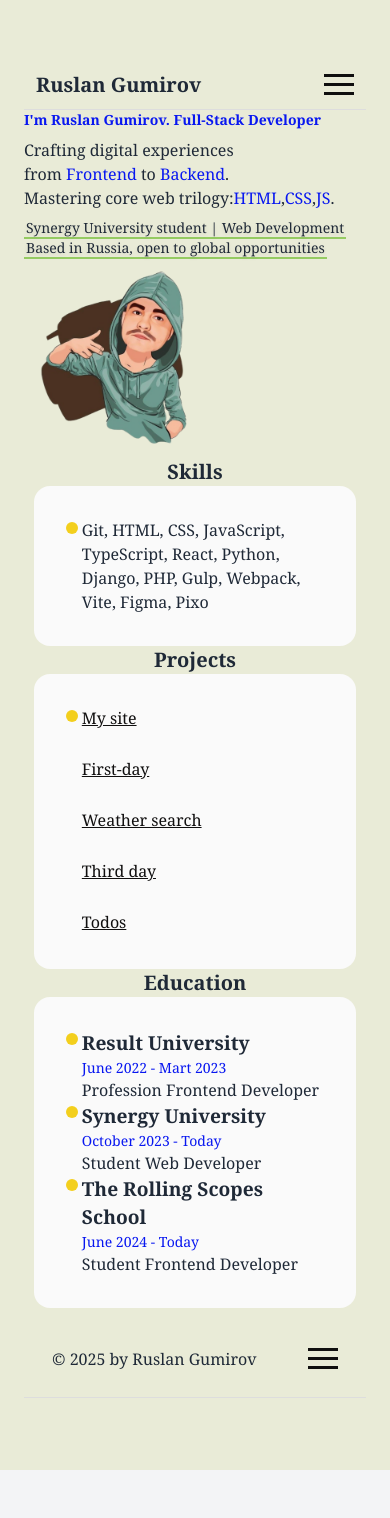
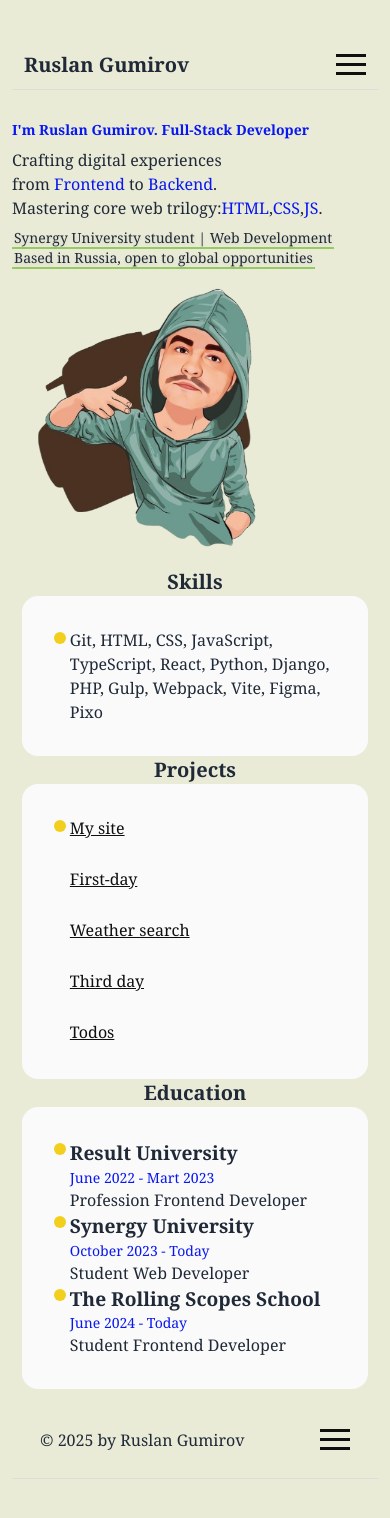
Before and after one commit to gumirus/about_me, a React (Vite) app: page / in a window 390 px wide. Shown: the top 1518 px of the page. Before the commit the page ends 1470 px from the top, so only its background shows below. Built offline with nearby package versions, Linux system fonts and the light colour scheme.

Commit message:
fix corrections media and add header-info position: sticky

```diff
--- a/src/App.jsx
+++ b/src/App.jsx
@@ -10,7 +10,7 @@ export default function App() {
   useSmoothScroll()
   return (
     <div className="body-content">
-      <div className="container max-w-7xl mx-auto px-6">
+      <div className="container max-w-3xl mx-auto px-3">
         <main className="py-10 text-gray-800 scroll-smooth">
           <Header />
           <Greetings />
--- a/src/components/Header.jsx
+++ b/src/components/Header.jsx
@@ -34,7 +34,7 @@ export default function Header() {
 
   return (
     <header className="header-info">
-      <h2 className="text-xl font-bold">Ruslan Gumirov</h2>
+      <h1 className="text-xl font-bold">Ruslan Gumirov</h1>
 
       <nav className="relative">
         {isMobile && (
--- a/src/index.css
+++ b/src/index.css
@@ -72,13 +72,17 @@ body {
   @apply flex flex-row justify-start items-center gap-2 list-none;
 }
 
-
 .skills-ul {
   @apply list-none pl-0;
 }
 
 .header-info {
-  @apply flex flex-row justify-between items-center mt-5;
+  @apply flex flex-row justify-between items-center;
+  position: sticky;
+  top: 0;
+  z-index: 1000;
+  background: var(--main-bg);
+  padding: 0 1rem;
 }
 
 .main-content {
@@ -109,6 +113,7 @@ body {
 
 .greetings {
   @apply flex flex-col items-start justify-start gap-2;
+  margin-top: 30px;
 }
 
 .section-greetings {
@@ -147,9 +152,9 @@ body {
 
 .footer-content {
   @apply flex flex-row justify-between items-center mt-10 mb-8;
-  position: relative; /* изменено: убрал absolute */
-  bottom: auto; /* сброс */
-  left: auto; /* сброс */
+  position: relative;
+  bottom: auto;
+  left: auto;
   width: 100%;
   padding: 0 1rem;
   box-sizing: border-box;
@@ -258,28 +263,7 @@ body {
   }
 }
 
-@media (max-width: 1028px) {
-  .header-info {
-    flex-direction: column;
-    align-items: center;
-  }
-  .main-img {
-    width: 300px;
-    height: 300px;
-  }
-  .img-container::before {
-    width: 110%;
-    height: 60%;
-    top: 25%;
-  }
-  .img-container::after {
-    width: 120%;
-    height: 200px;
-    top: 15%;
-  }
-}
-
-@media (max-width: 870px) {
+/* @media (max-width: 770px) {
   .header-info {
     flex-direction: column;
     align-items: center;
@@ -298,7 +282,7 @@ body {
     height: 150px;
     top: 10%;
   }
-}
+} */
 
 @media (max-width: 750px) {
   .header-info {
@@ -306,8 +290,8 @@ body {
     align-items: flex-start;
   }
   .main-img {
-    width: 200px;
-    height: 200px;
+    width: 300px;
+    height: 300px;
   }
   .img-container::before {
     width: 90%;
```
